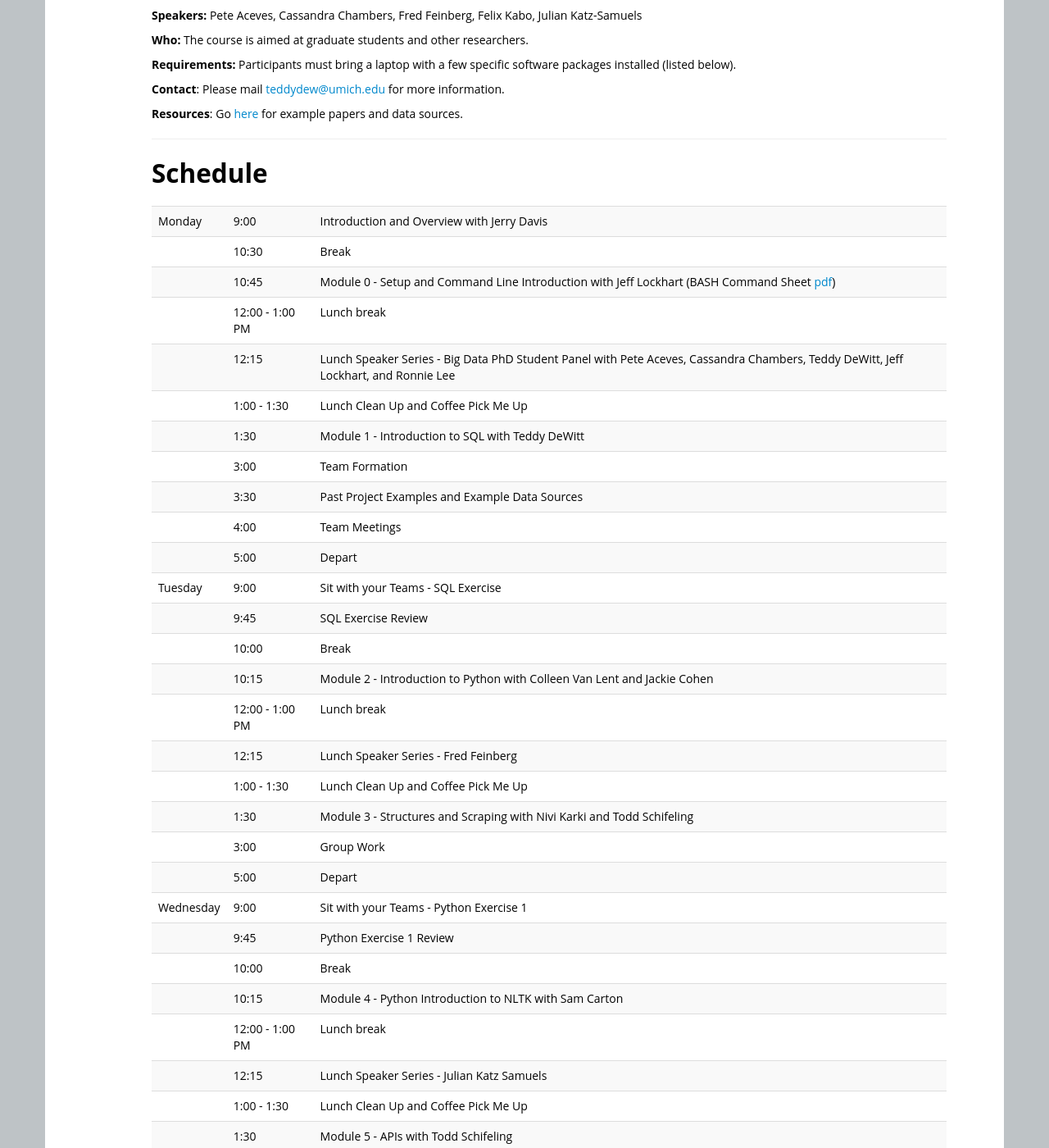
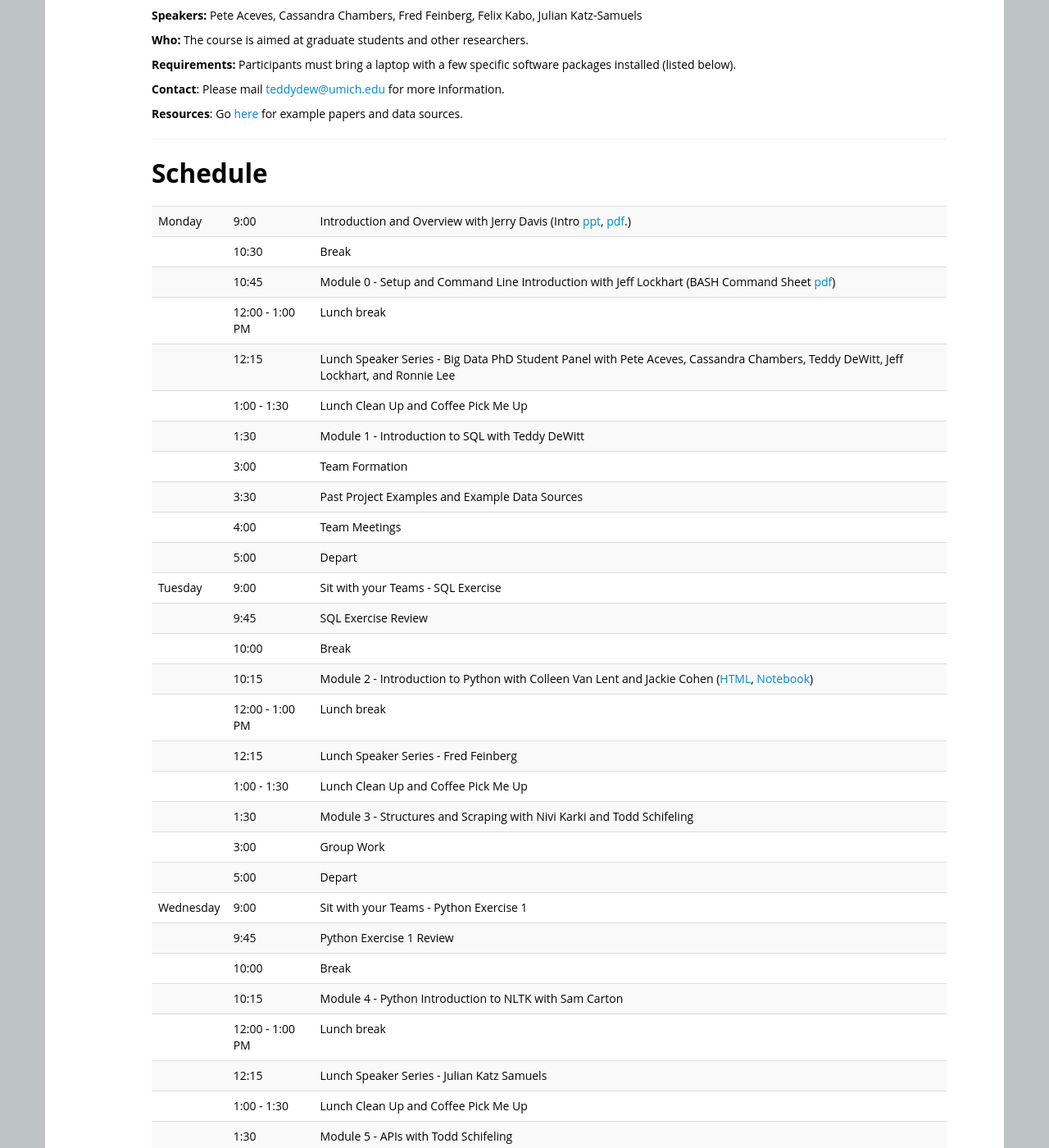
Before and after one commit to ICOSBigDataCamp/2018-summer-camp, a Jekyll site: the page built from index.html, in a window 1280 px wide and 1400 px high, scrolled down 671 px. Shown: the whole window at 82% size. Built offline with Jekyll 4.4.1, drawn with Linux system fonts in a browser that asks for light colours; some of the changed lines change nothing that is shown.

Commit message:
Update index.html
Linked to Jerry and Colleen's slides

```diff
--- a/index.html
+++ b/index.html
@@ -122,11 +122,9 @@
 <h2>Schedule</h2>
 
 <table class="table table-striped">
-  <tr> <td>Monday</td>  <td>9:00</td>   <td>Introduction and Overview with Jerry Davis</td> </tr>
-  <!--(Intro <a href="slides/jerry_big_data_intro.ppt">ppt</a>,
-  <a href="slides/jerry_big_data_intro.pdf">pdf</a>.
-  Assignment <a href="slides/icos_bigdata_assignment.pptx">ppt</a>,
-  <a href="slides/icos_bigdata_assignment.pdf">pdf</a>)-->
+  <tr> <td>Monday</td>  <td>9:00</td>   <td>Introduction and Overview with Jerry Davis (Intro <a href="slides/Jerry big data intro 2017.pptx">ppt</a>,
+  <a href="slides/Jerry big data intro 2017.pdf">pdf</a>.)  </td> </tr>
+
  <!-- <tr> <td></td>        <td>10:00</td>   <td>Hero's Journey-  Speaker TBD</td> </tr> -->
   <!--<tr> <td></td>        <td>10:00</td>   <td><span style="background-color: #FFFF00">Hero's Journey-  Speaker TBD</span></td> </tr>-->
   <tr> <td></td>        <td>10:30</td>   <td>Break</td> </tr>
@@ -146,8 +144,8 @@
   <tr> <td></td>       <td>9:45</td>    <td>SQL Exercise Review</td> </tr>
   <tr> <td></td>       <td>10:00</td>   <td>Break</td> </tr>
   <tr> <td></td>       <td>10:15</td>   <td>Module 2 - Introduction to Python with Colleen Van Lent and Jackie Cohen
-     <!-- (<a href="slides/ICOS Big Data Camp-2016.html">HTML</a>,
-    <a href="slides/ICOS Big Data Camp-2016.ipynb">Notebook</a> --> </td> </tr>
+     (<a href="slides/ICOS+Python+lecture2017.html">HTML</a>,
+    <a href="slides/ICOS+Python+lecture2017.ipynb">Notebook</a>) </td> </tr>
   <tr> <td></td>       <td>12:00 - 1:00 PM </td>   <td>Lunch break</td> </tr>
   <tr> <td></td>       <td>12:15</td>   <td>Lunch Speaker Series - Fred Feinberg</td> </tr>
   <!--<tr> <td></td>   <td>12:15</td>   <td><span style="background-color: #FFFF00">Lunch Speaker Series - Big Data Student Panel</span></td> </tr>-->
```
